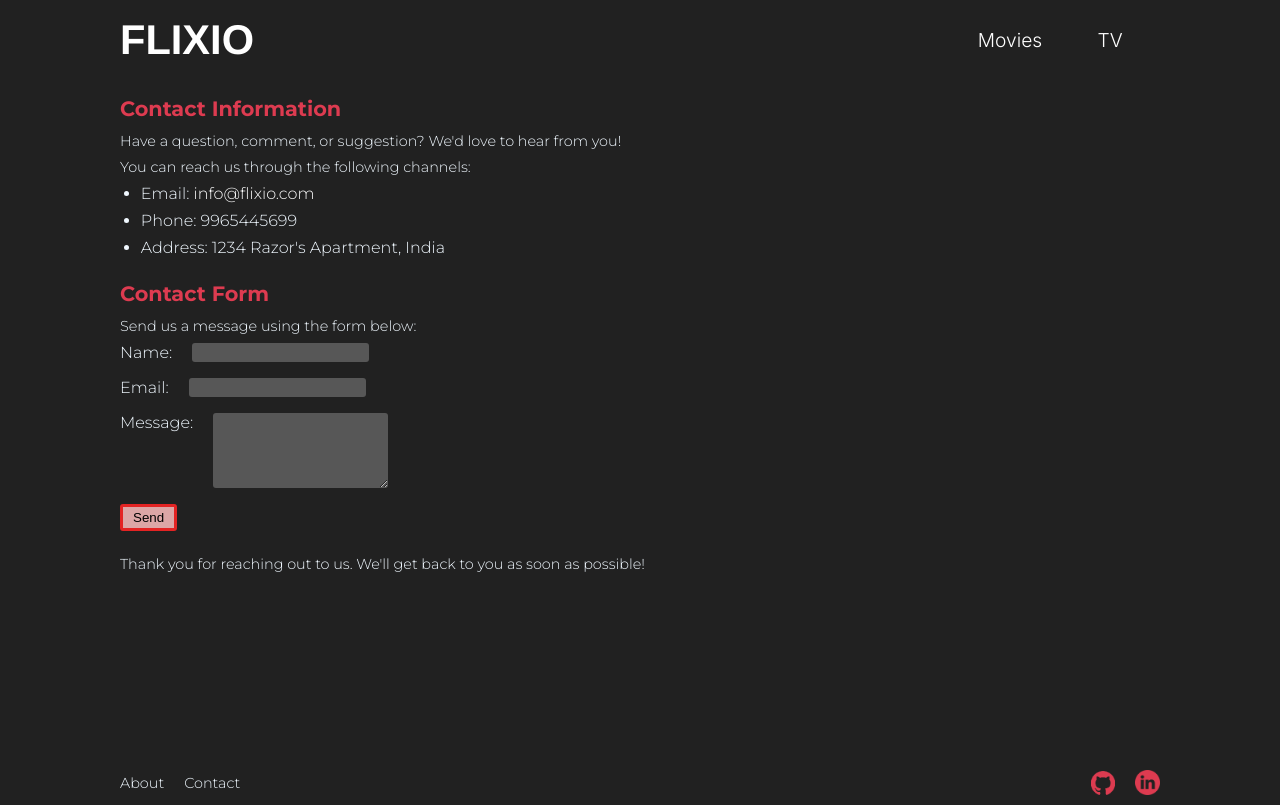
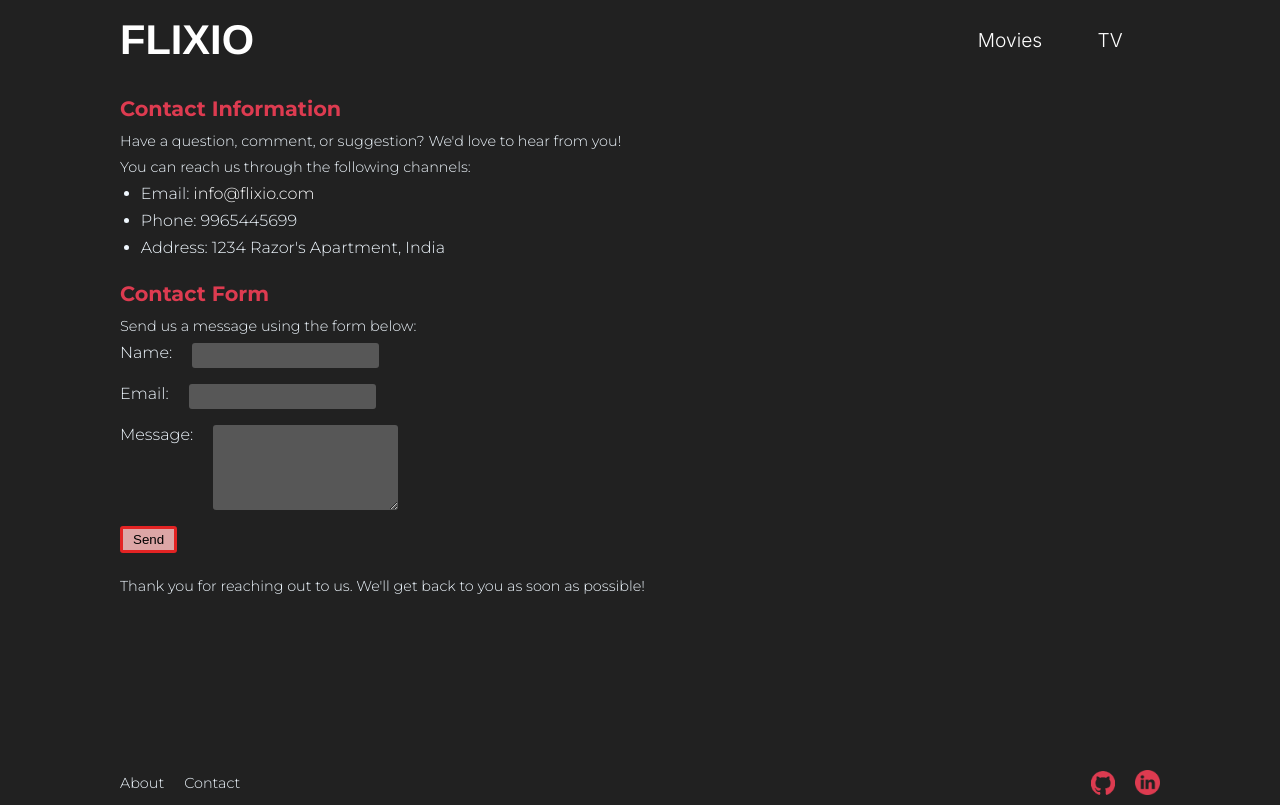
Before and after one commit to Rishabh705/Flixio, a React (Create React App) app: page /contact in a window 1280 px wide. Built offline with nearby package versions, Linux system fonts and the light colour scheme; a web font is replaced by a local one.

Commit message:
Fixed color of input in contact form

```diff
--- a/src/styles/Contact.css
+++ b/src/styles/Contact.css
@@ -31,6 +31,8 @@ form>div{
 }
 .contact input, textarea{
   border: none;
+  color: aliceblue;
+  padding: 5px;
   border-radius: 3px;
   background-color: rgb(87, 87, 87);
 }
```
